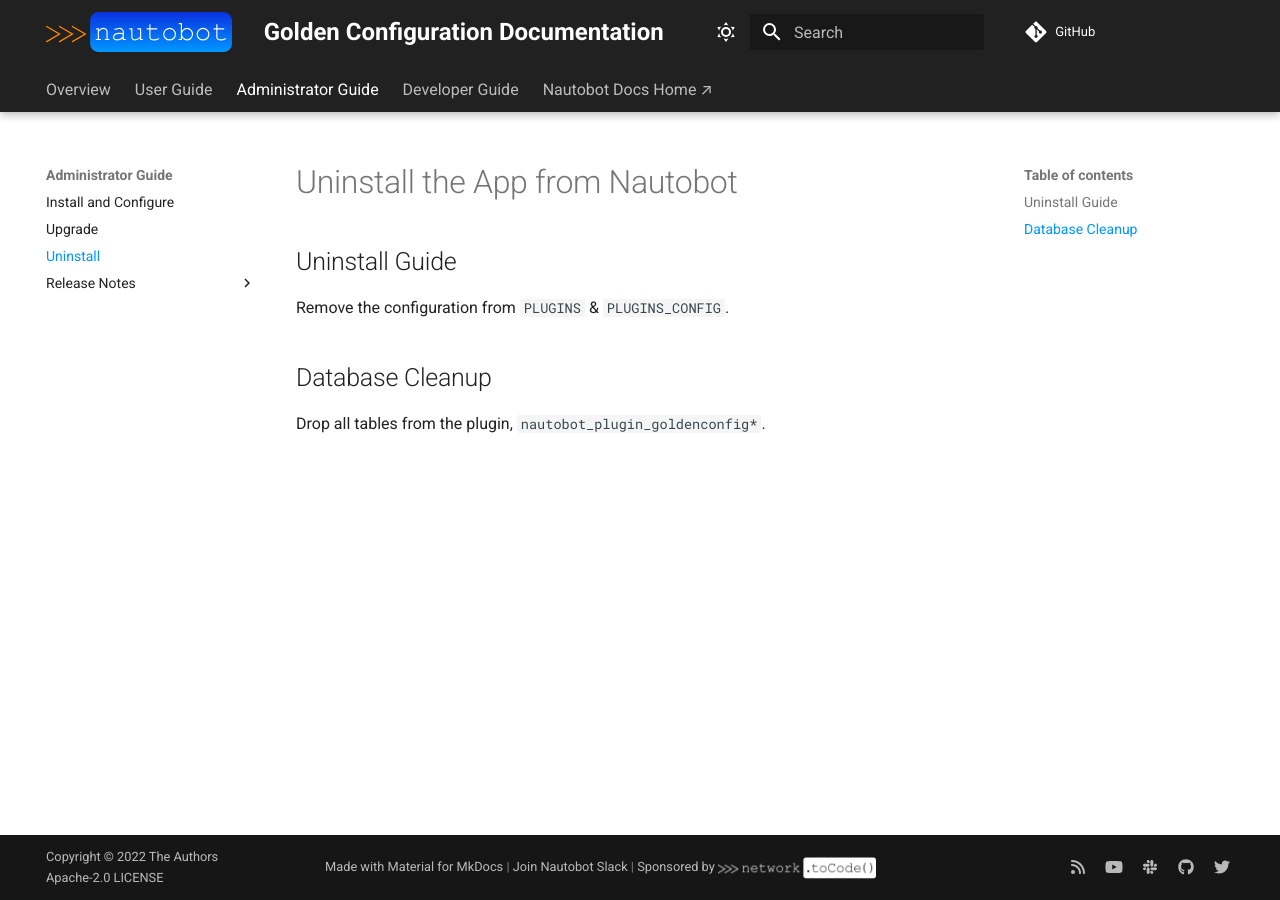
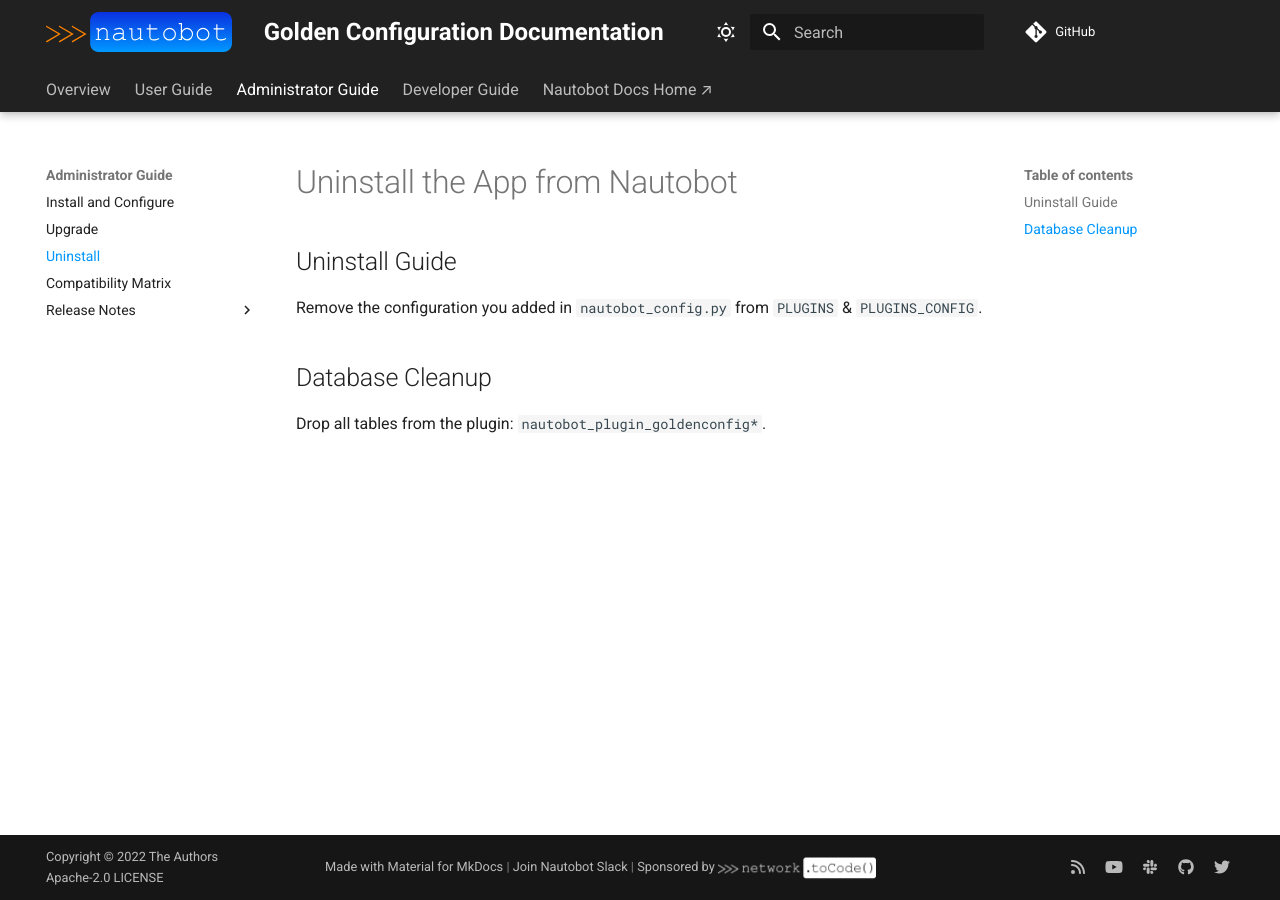
Before and after one commit to nautobot/nautobot-app-golden-config, an MkDocs documentation site: the page built from docs/admin/admin_uninstall.md, in a window 1280 px wide. Built offline with MkDocs 1.6.1 and Material for MkDocs 9.7.7, drawn with Linux system fonts in a browser that asks for light colours; comment, search, counter and statistics services are not loaded.

Commit message:
Various docs edits and fixes

```diff
--- a/.readthedocs.yaml
+++ b/.readthedocs.yaml
@@ -12,8 +12,6 @@
   tools:
     python: "3.10"
 
-# formats: all
-
 mkdocs:
   configuration: "mkdocs.yml"
   # fail_on_warning: true
--- a/docs/admin/admin_uninstall.md
+++ b/docs/admin/admin_uninstall.md
@@ -2,8 +2,8 @@
 
 ## Uninstall Guide
 
-Remove the configuration from `PLUGINS` & `PLUGINS_CONFIG`.
+Remove the configuration you added in `nautobot_config.py` from `PLUGINS` & `PLUGINS_CONFIG`.
 
 ## Database Cleanup
 
-Drop all tables from the plugin, `nautobot_plugin_goldenconfig*`.
+Drop all tables from the plugin: `nautobot_plugin_goldenconfig*`.
--- a/mkdocs.yml
+++ b/mkdocs.yml
@@ -3,7 +3,7 @@
 edit_uri: "edit/main/docs"
 site_dir: "golden-config/static/golden-config/docs"
 site_name: "Golden Configuration Documentation"
-site_url: "https://docs.nautobot.com/projects/golden-config/"
+site_url: "https://docs.nautobot.com/projects/golden-config/en/latest/"
 repo_url: "https://github.com/nautobot/nautobot-plugin-golden-config"
 copyright: "Copyright &copy; 2022 The Authors"
 theme:
@@ -43,8 +43,8 @@
   - "assets/extra.css"
 
 # needed for RTD version flyout menu
-# jquery to be loaded by RTD conditionally - remove once merged
-# https://github.com/readthedocs/readthedocs.org/pull/9359
+# jquery is not (yet) injected by RTD automatically and it might be dropped
+# as a dependency in the future
 extra_javascript:
   - "https://code.jquery.com/jquery-3.6.0.min.js"
 
@@ -110,6 +110,7 @@
       - Install and Configure: "admin/admin_install.md"
       - Upgrade: "admin/admin_upgrade.md"
       - Uninstall: "admin/admin_uninstall.md"
+      - Compatibility Matrix: "admin/compatibility_matrix.md"
       - Release Notes:
           - "admin/release_notes/index.md"
           - v1.2: "admin/release_notes/version_1.2.md"
```
Also changed, not shown: README.md (+1 -1 lines), docs/admin/admin_install.md (+9 -14 lines), docs/admin/compatibility_matrix.md (added, +15 -0 lines), docs/dev/dev_contributing.md (+1 -1 lines), docs/dev/dev_extending.md (+1 -1 lines), docs/user/app_external_interactions.md (+2 -2 lines).
